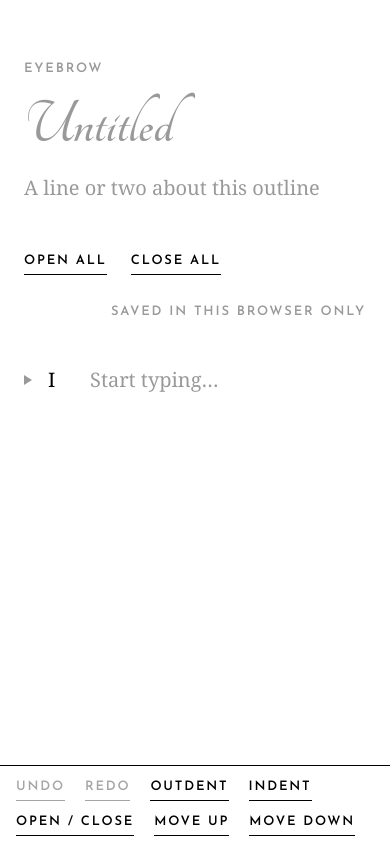
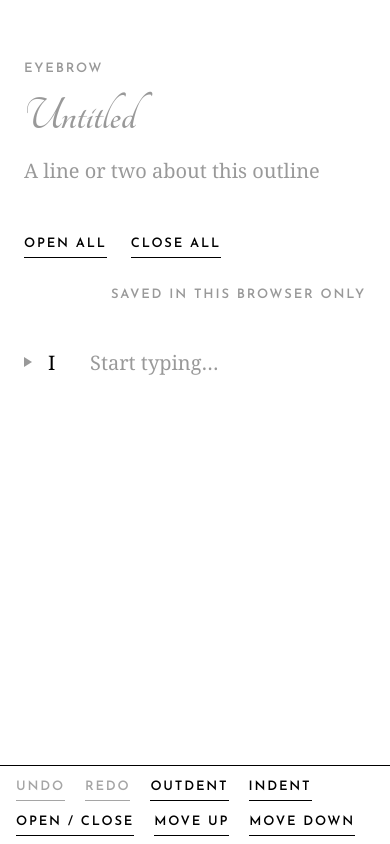
Before and after one commit to kfavkrs/fournee-looks, a plain HTML site: page looks/outline-traditional/index.html in a window 390 px wide. Drawn offline with Linux system fonts and the light colour scheme; a web font is replaced by a local one.

Commit message:
Traditional Outline: child toggles under parent number, no guide line, smaller title
Co-Authored-By: Claude Opus 5.5 <noreply@anthropic.com>

```diff
--- a/looks/outline-traditional/index.html
+++ b/looks/outline-traditional/index.html
@@ -5,7 +5,7 @@
 <link rel="stylesheet" href="https://fonts.googleapis.com/css2?family=Bellefair&family=Josefin+Sans:wght@400;600&family=Tangerine:wght@400;700&display=swap">
 <style>
   /* Layout: one centred reading column; a traditional numbered outline (I, A, 1, a, i) where every line is a toggle,
-     each level indented on a faint guide, set close in Bellefair at 1.15.
+     each level's toggles set directly under its parent's number, set close in Bellefair at 1.15.
      A quiet tool bar sits at the bottom for touch screens (the same actions as the keyboard shortcuts). */
   :root {
     --bg: #ffffff;
@@ -16,13 +16,13 @@
     --face-title: "Tangerine", "Apple Chancery", cursive;
     --face-text: "Bellefair", "Cormorant Garamond", Georgia, serif;
     --face-eyebrow: "Josefin Sans", "Futura", "Century Gothic", sans-serif;
-    --size-title: 5.5rem;
+    --size-title: 4.125rem;   /* three quarters of the Outline look's 5.5rem */
     --size-toggle: 1.25rem;   /* every line inside a toggle uses this one size */
     --size-eyebrow: 0.8125rem;
     --leading: 2;             /* header and tools keep double spacing */
     --leading-outline: 1.15;  /* the outline itself is set close */
     --marker: 2.4em;          /* room for the widest number, e.g. VIII */
-    --indent: 2.25rem;
+    --indent: 1.5rem;         /* exactly the toggle column, so children start under the parent's number */
   }
   @media (prefers-color-scheme: dark) { :root:not([data-theme="light"]) { --bg: #000000; --fg: #ffffff; --line: #ffffff; --faint: rgba(255, 255, 255, 0.45); --guide: rgba(255, 255, 255, 0.18); color-scheme: dark; } }
   :root[data-theme="dark"] { --bg: #000000; --fg: #ffffff; --line: #ffffff; --faint: rgba(255, 255, 255, 0.45); --guide: rgba(255, 255, 255, 0.18); color-scheme: dark; }
@@ -79,7 +79,7 @@
   }
   .twist.empty { color: var(--faint); }
   .group.open > .row > .twist::before { transform: rotate(90deg); }
-  .body { margin-left: 0.2rem; padding-left: calc(var(--indent) - 0.2rem); border-left: 1px solid var(--guide); display: grid; min-width: 0; }
+  .body { padding-left: var(--indent); display: grid; min-width: 0; }   /* no guide line: each level's toggles sit straight under its parent's number */
   .outline > .row:not(:first-child), .outline > .group:not(:first-child) { margin-top: 0.75rem; }
 
   .loading { color: var(--faint); margin: 0; }
@@ -93,7 +93,7 @@
   .tools .keys { color: var(--faint); font-family: var(--face-eyebrow); font-size: var(--size-eyebrow); line-height: 1.6; flex-basis: 100%; }
 
   @media (max-width: 30rem) {
-    :root { --size-title: 4rem; --indent: 1.5rem; --marker: 2.1em; }
+    :root { --size-title: 3rem; --marker: 2.1em; }
     .tools .keys { display: none; }
   }
   @media (hover: none) { .tools .keys { display: none; } }
```
Also changed, not shown: looks/outline-traditional/sample.html (+5 -5 lines).
